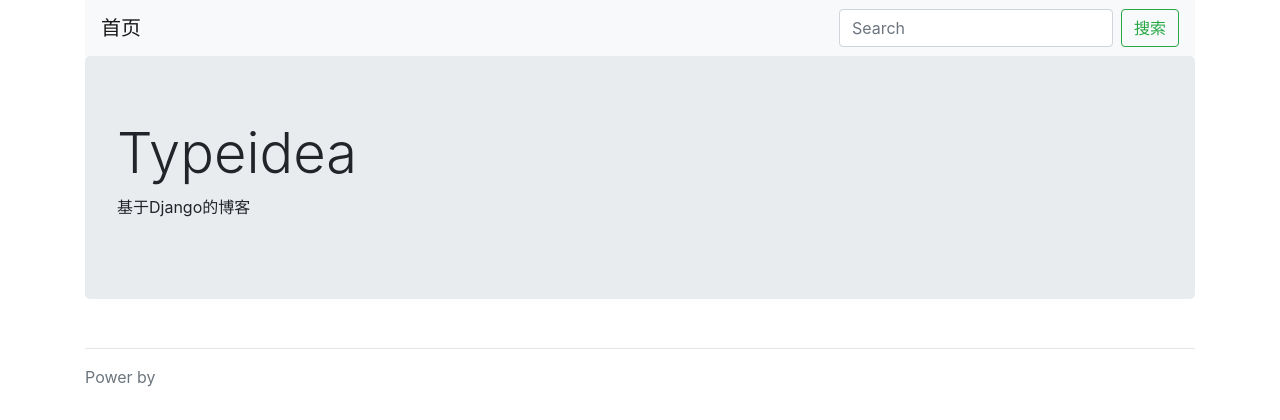
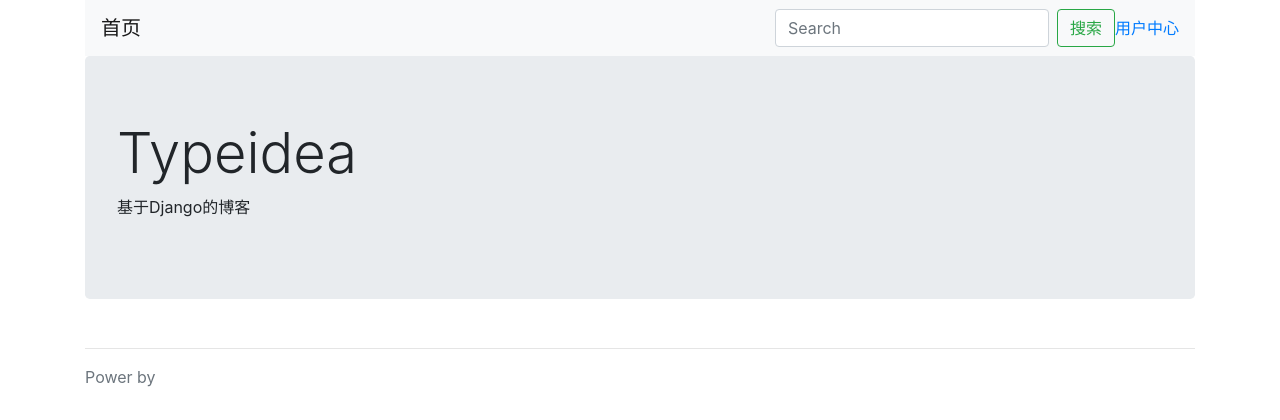
Before and after one commit to cxq1/mytest, a Django app: page / in a window 1280 px wide. Shown: the top 420 px of the page. Run offline with Django 3.2, Linux system fonts and the light colour scheme; data that the repository does not hold is empty; some libraries are stand-ins or nearby versions.

Commit message:
添加user_btn

```diff
--- a/typeidea/themes/bootstrap/templates/blog/base.html
+++ b/typeidea/themes/bootstrap/templates/blog/base.html
@@ -27,6 +27,7 @@
                 <input class="form-control mr-sm-2" type="search" placeholder="Search" aria-label="Search" name="keyword" value="{{ keyword }}">
                 <button class="btn btn-outline-success" type="submit">搜索</button>
             </form>
+            <a href="#">用户中心</a>
         </div>
     </nav>
     <div class="jumbotron">
```
